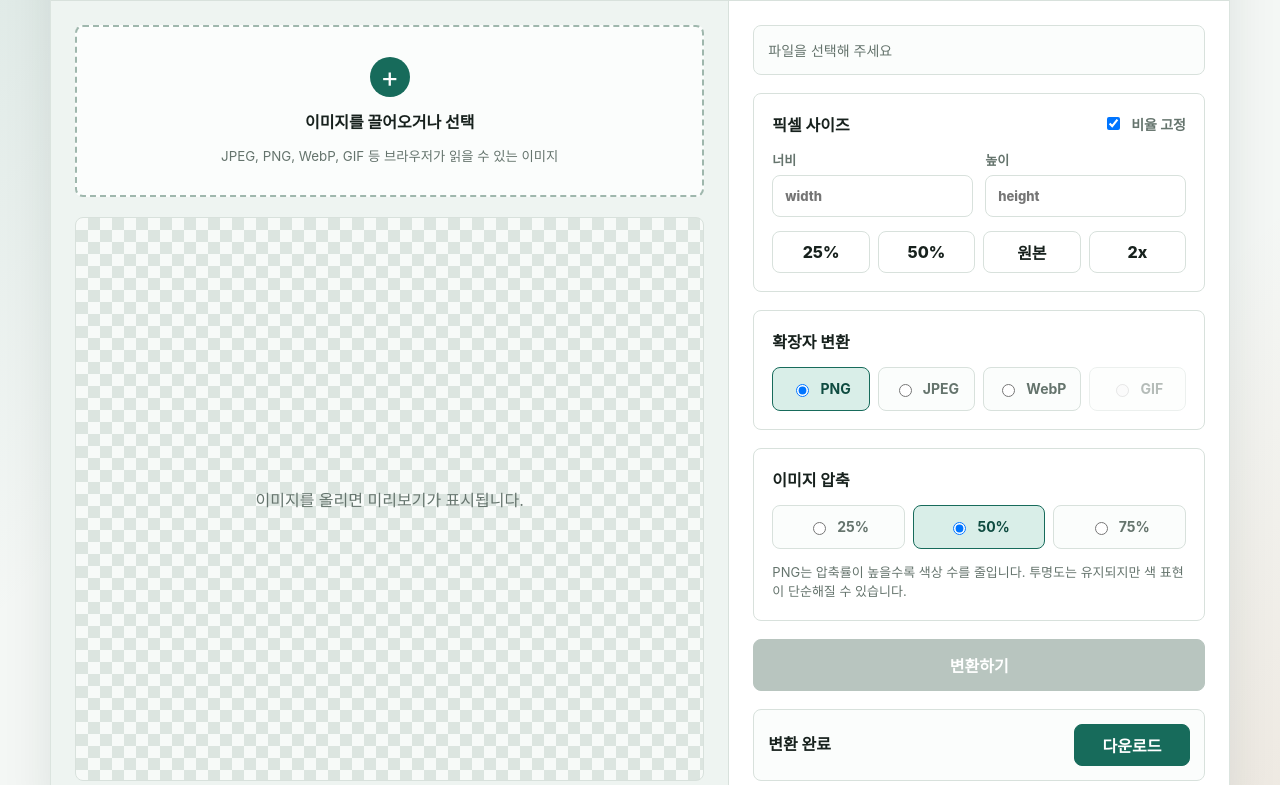
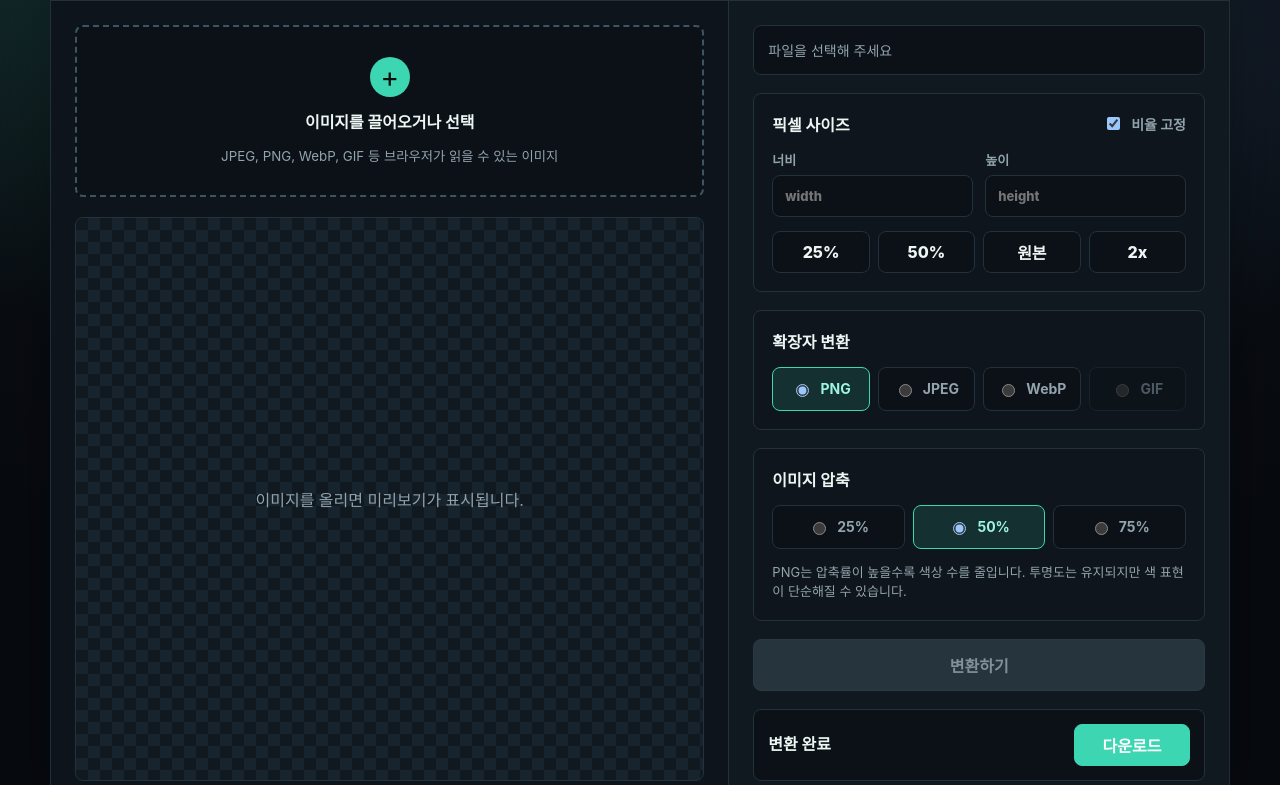
Before and after one commit to genieCS/canvas-lab, a website: page index.html in a window 1280 px wide. Shown: the part 147-932 px from the top of the page. Drawn offline with Linux system fonts and the light colour scheme.

Commit message:
feat: 다크 색상으로 변경

```diff
--- a/styles.css
+++ b/styles.css
@@ -1,16 +1,17 @@
 :root {
-  color-scheme: light;
-  --bg: #f4f7f5;
-  --surface: #ffffff;
-  --surface-strong: #eef4f1;
-  --ink: #17211d;
-  --muted: #65746d;
-  --line: #d8e1dc;
-  --accent: #176b5b;
-  --accent-dark: #0e4b40;
-  --accent-soft: #d9eee8;
-  --warn: #b8692f;
-  --shadow: 0 18px 50px rgba(18, 36, 29, 0.1);
+  color-scheme: dark;
+  --bg: #090d12;
+  --surface: #101820;
+  --surface-strong: #0d141b;
+  --surface-soft: #16212a;
+  --ink: #eef6f4;
+  --muted: #92a3ad;
+  --line: #22313b;
+  --accent: #3dd6b2;
+  --accent-dark: #9cf5df;
+  --accent-soft: rgba(61, 214, 178, 0.14);
+  --field: #0b1117;
+  --shadow: 0 22px 70px rgba(0, 0, 0, 0.36);
 }
 
 * {
@@ -21,8 +22,9 @@ body {
   margin: 0;
   min-height: 100vh;
   background:
-    linear-gradient(135deg, rgba(23, 107, 91, 0.11), transparent 34%),
-    linear-gradient(315deg, rgba(184, 105, 47, 0.1), transparent 28%),
+    radial-gradient(circle at 12% 8%, rgba(61, 214, 178, 0.18), transparent 28%),
+    radial-gradient(circle at 84% 18%, rgba(96, 165, 250, 0.14), transparent 26%),
+    linear-gradient(180deg, #0d1218, #070a0f 68%),
     var(--bg);
   color: var(--ink);
   font-family:
@@ -43,8 +45,8 @@ a {
 }
 
 .workspace {
-  background: rgba(255, 255, 255, 0.86);
-  border: 1px solid rgba(216, 225, 220, 0.9);
+  background: rgba(16, 24, 32, 0.9);
+  border: 1px solid rgba(98, 123, 134, 0.24);
   border-radius: 8px;
   box-shadow: var(--shadow);
   overflow: hidden;
@@ -107,9 +109,9 @@ h2 {
   gap: 8px;
   min-height: 172px;
   padding: 28px;
-  border: 2px dashed #9fb7ad;
+  border: 2px dashed #3c5661;
   border-radius: 8px;
-  background: #fbfdfc;
+  background: var(--field);
   text-align: center;
   cursor: pointer;
   transition:
@@ -140,7 +142,7 @@ h2 {
   place-items: center;
   border-radius: 50%;
   background: var(--accent);
-  color: white;
+  color: #04100d;
   font-size: 28px;
   line-height: 1;
 }
@@ -161,10 +163,10 @@ h2 {
   border: 1px solid var(--line);
   border-radius: 8px;
   background:
-    linear-gradient(45deg, #dce5e0 25%, transparent 25%) 0 0 / 24px 24px,
-    linear-gradient(45deg, transparent 75%, #dce5e0 75%) 0 0 / 24px 24px,
-    linear-gradient(45deg, transparent 75%, #dce5e0 75%) 12px 12px / 24px 24px,
-    linear-gradient(45deg, #dce5e0 25%, #f7faf8 25%) 12px 12px / 24px 24px;
+    linear-gradient(45deg, #18242d 25%, transparent 25%) 0 0 / 24px 24px,
+    linear-gradient(45deg, transparent 75%, #18242d 75%) 0 0 / 24px 24px,
+    linear-gradient(45deg, transparent 75%, #18242d 75%) 12px 12px / 24px 24px,
+    linear-gradient(45deg, #18242d 25%, #101820 25%) 12px 12px / 24px 24px;
 }
 
 .preview-frame img {
@@ -204,7 +206,7 @@ h2 {
   padding: 14px;
   border: 1px solid var(--line);
   border-radius: 8px;
-  background: #fbfdfc;
+  background: var(--field);
 }
 
 .file-summary {
@@ -217,6 +219,7 @@ h2 {
   padding: 18px;
   border: 1px solid var(--line);
   border-radius: 8px;
+  background: rgba(13, 20, 27, 0.58);
 }
 
 .group-header {
@@ -258,6 +261,7 @@ h2 {
   border: 1px solid var(--line);
   border-radius: 8px;
   color: var(--ink);
+  background: var(--field);
 }
 
 .quick-actions,
@@ -283,7 +287,7 @@ h2 {
   min-height: 42px;
   border: 1px solid var(--line);
   border-radius: 8px;
-  background: white;
+  background: var(--field);
   color: var(--ink);
   cursor: pointer;
   font-weight: 800;
@@ -302,7 +306,7 @@ h2 {
   justify-content: center;
   border: 1px solid var(--line);
   border-radius: 8px;
-  background: #fbfdfc;
+  background: var(--field);
 }
 
 .format-options label:has(input:disabled),
@@ -337,8 +341,9 @@ h2 {
 }
 
 .primary-button:disabled {
-  border-color: #b8c5bf;
-  background: #b8c5bf;
+  border-color: #2b3942;
+  background: #26343d;
+  color: #81919a;
   cursor: not-allowed;
 }
 
```
